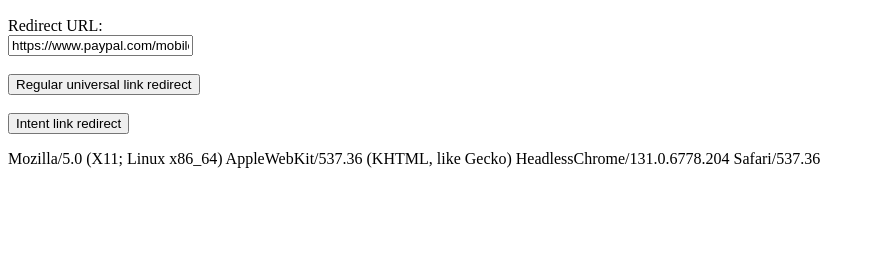
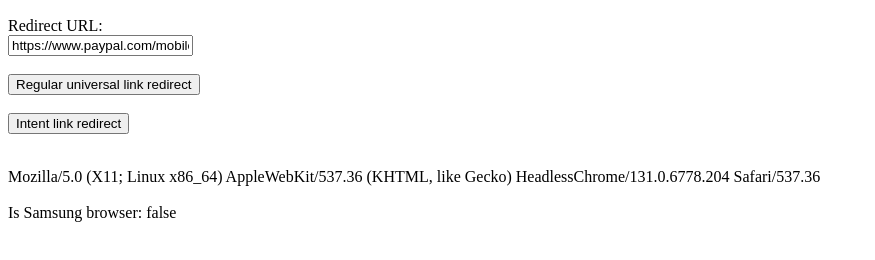
Before and after one commit to ayer-ribeiro/app-redirect, a plain HTML site: page index.html in a window 1280 px wide. Shown: the part 38-298 px from the top of the page, without its empty margins (0-875 px from the left). Drawn offline with Linux system fonts and the light colour scheme.

Commit message:
feat: add samsung browser check

```diff
--- a/index.html
+++ b/index.html
@@ -57,6 +57,10 @@
             ?.split('=')[1] || '';
     }
 
+    function isSamsungBrowser() {
+        return /SamsungBrowser/i.test(navigator.userAgent);
+    }
+
     window.onload = function () {
         var cookieValue = decodeURIComponent(getCookieUrl('redirect-url'));
         if (!cookieValue || cookieValue.trim() === '') {
@@ -65,6 +69,7 @@
         }
         document.getElementById('redirect-url').value = cookieValue;
         document.getElementById('user-agent').innerText = navigator.userAgent;
+        document.getElementById('samsung-browser').innerText = "Is Samsung browser: " + isSamsungBrowser();
     };
 </script>
 
@@ -82,7 +87,11 @@
             <br>
             <br>
             <button onclick="handleIntentLaunch()">Intent link redirect</button>
+            <br>
+            <br>
             <div id="user-agent"></div>
+            <br>
+            <div id="samsung-browser"></div>
         </p>
         <br />
     </div>
```
